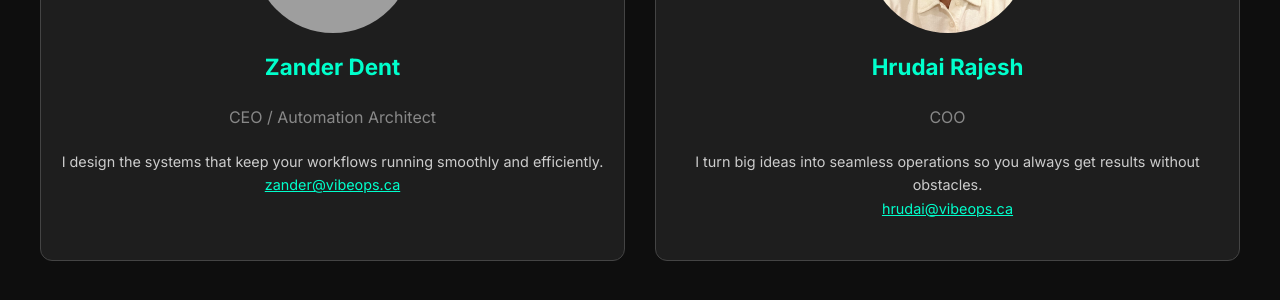
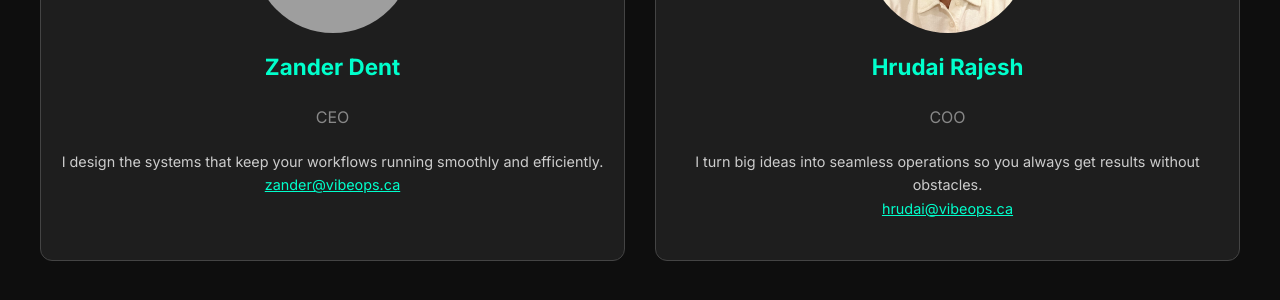
Before and after one commit to VibeOps-Git/vibeops-site-v2, a Flask app: page /team in a window 1280 px wide. Shown: the part 649-949 px from the top of the page. Run offline with Flask 3, Linux system fonts and the light colour scheme; parts of the project's set-up code (start-up, migrations or seed data) failed here and were passed over; grey boxes are pictures that could not be loaded.

Commit message:
Update team.html

```diff
--- a/templates/team.html
+++ b/templates/team.html
@@ -13,7 +13,7 @@
                         <img src="/static/team/zander.JPG" alt="Zander, CEO of VibeOps" onerror="this.src='/static/team/placeholder.jpg'">
                     </div>
                     <h4>Zander Dent</h4>
-                    <p class="role">CEO / Automation Architect</p>
+                    <p class="role">CEO</p>
                     <p class="bio">
                         I design the systems that keep your workflows running smoothly and efficiently.<br>
                         <a href="mailto:zander@vibeops.ca">zander@vibeops.ca</a>
```
